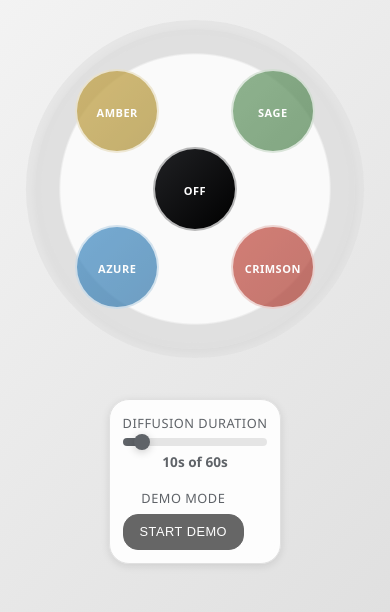
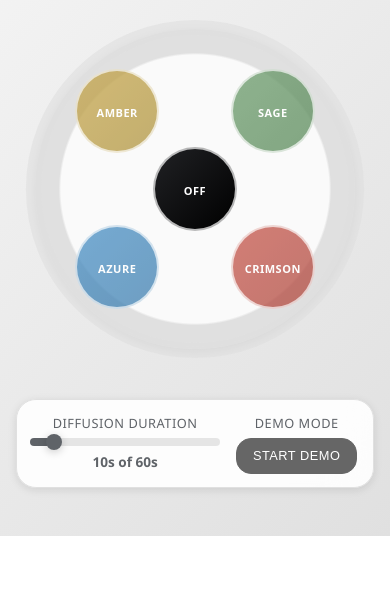
Before and after one commit to LeonDebatin/Raspberry_V1, a Flask app: page / in a window 390 px wide. Shown: the part 383-995 px from the top of the page. After the commit the page ends 919 px from the top, so only its background shows below. Run offline with Flask 3, Linux system fonts and the light colour scheme.

Commit message:
good looking demo on phone

```diff
--- a/static/css/selection.css
+++ b/static/css/selection.css
@@ -199,7 +199,8 @@
 
 /* Configuration Bar */
 .config-bar {
-    display: flex;
+    display: grid;
+    grid-template-columns: 2fr 1fr;
     gap: 2rem;
     padding: 1rem;
     background: rgba(255, 255, 255, 0.9);
@@ -207,7 +208,10 @@
     border-radius: 20px;
     box-shadow: var(--shadow);
     border: 1px solid var(--border);
-    align-items: flex-start;
+    align-items: start;
+    width: 100%;
+    max-width: calc(100vw - 2rem);
+    box-sizing: border-box;
 }
 
 .config-section {
@@ -254,13 +258,6 @@
 }
 
 /* Diffusion Duration Slider */
-.config-section:first-child {
-    flex: 2;
-}
-
-.config-section:last-child {
-    flex: 1;
-}
 
 .slider-container {
     width: 100%;
@@ -401,7 +398,8 @@
 /* Mobile optimizations */
 @media (max-width: 768px) {
     .config-bar {
-        gap: 1rem;
+        grid-template-columns: 1.5fr 1fr;
+        gap: 0.8rem;
         padding: 0.8rem;
         margin: 0 1rem;
     }
```
